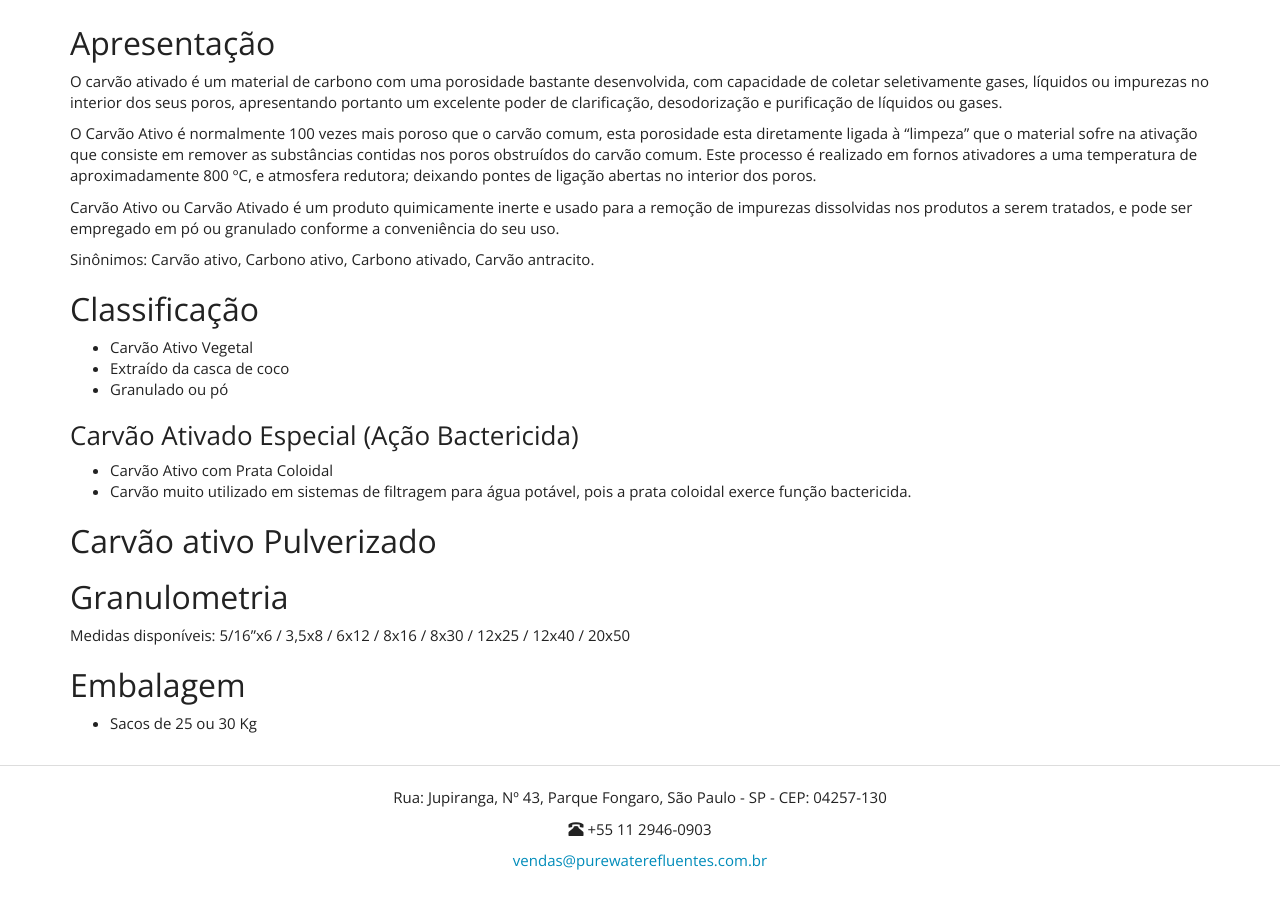
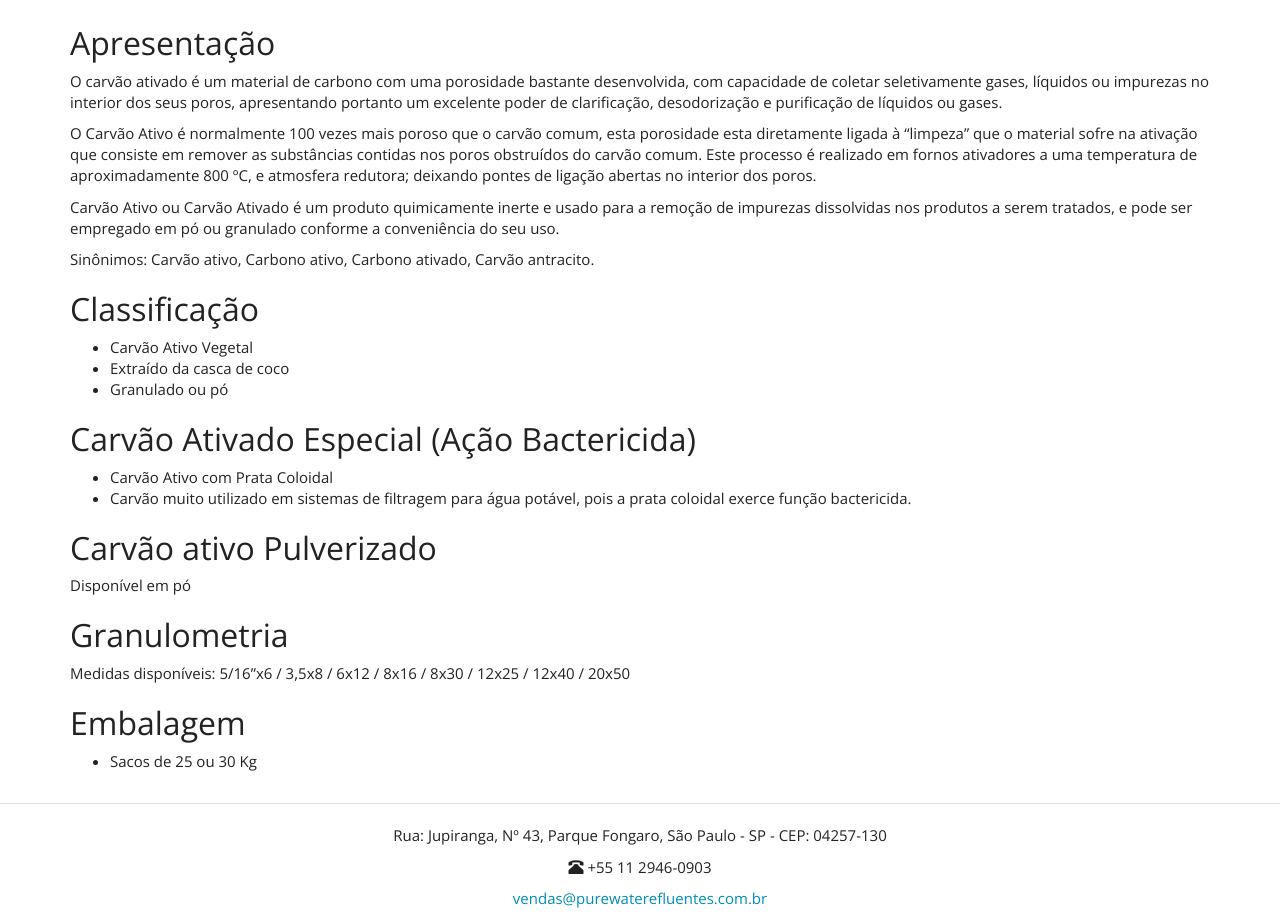
Before and after one commit to purewaterefluentes/purewaterefluentes.github.io, a Jekyll site: the page built from produtos/carvao-ativo-areia.md, in a window 1280 px wide and 1257 px high. Shown: the part 337-1257 px from the top of the window. Built offline with Jekyll 4.4.1, drawn with Linux system fonts in a browser that asks for light colours; nearby versions of some CDN libraries; library files that are not in the unit come from our copies.

Commit message:
Update carvao-ativo-areia.md

```diff
--- a/produtos/carvao-ativo-areia.md
+++ b/produtos/carvao-ativo-areia.md
@@ -21,11 +21,12 @@ Sinônimos: Carvão ativo, Carbono ativo, Carbono ativado, Carvão antracito.
 - Extraído da casca de coco
 - Granulado ou pó
 
-### Carvão Ativado Especial (Ação Bactericida)
+## Carvão Ativado Especial (Ação Bactericida)
 - Carvão Ativo com Prata Coloidal
 - Carvão muito utilizado em sistemas de filtragem para água potável, pois a prata coloidal exerce função bactericida.
 
 ## Carvão ativo Pulverizado
+Disponível em pó
 
 ## Granulometria
 Medidas disponíveis: 5/16"x6 / 3,5x8 / 6x12 / 8x16 / 8x30 / 12x25 / 12x40 / 20x50
```
